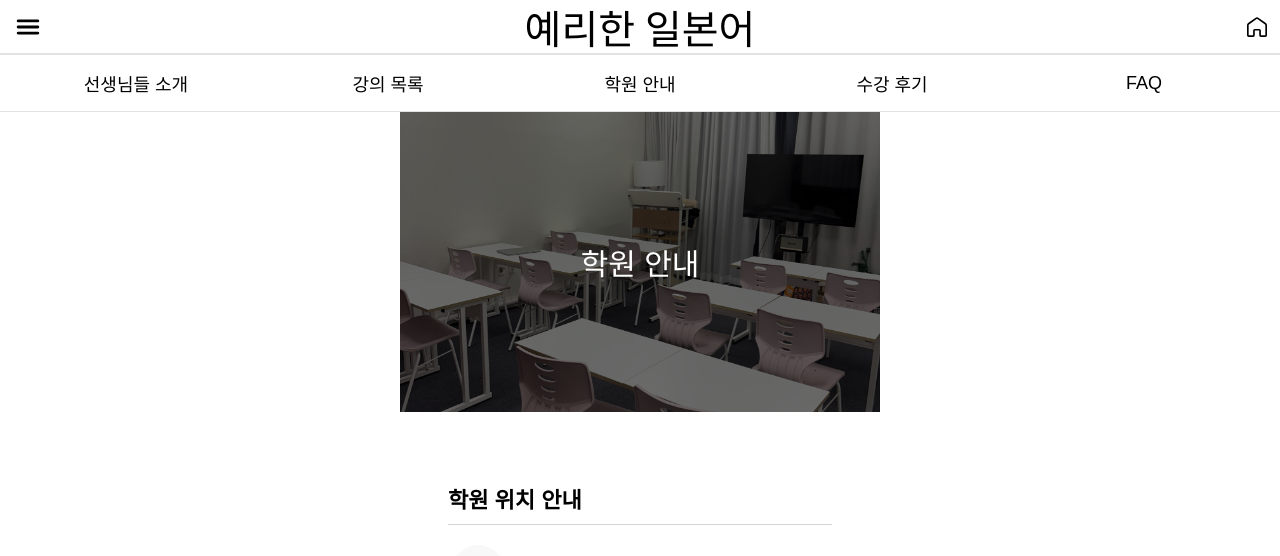
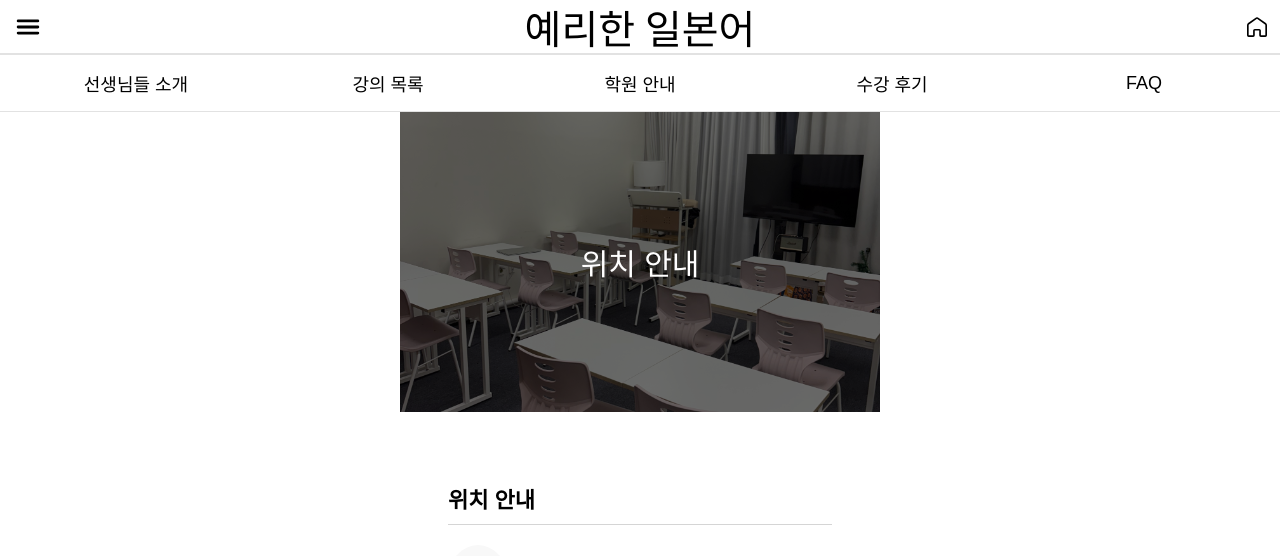
Before and after one commit to JapaneseAcademy/FrontEnd, a React (Vite) app in the folder web/: page /introduction in a window 1280 px wide. Shown: the top 556 px of the page. Built offline with nearby package versions, Linux system fonts and the light colour scheme; no server answers; a web font is replaced by a local one.

Commit message:
DOCS: '학원 안내' 문구 변경

```diff
--- a/web/src/pages/IntroductionPage.tsx
+++ b/web/src/pages/IntroductionPage.tsx
@@ -17,11 +17,11 @@ const IntroductionPage = () => {
   return (
     <>
       <Helmet
-        title="학원 안내 - 예리한 일본어"
+        title="위치 안내 - 예리한 일본어"
         meta={[
             {
               name: "description",
-              content: "예리한 일본어 학원 위치 및 오시는 길 안내",
+              content: "예리한 일본어 위치 및 오시는 길 안내",
             },
         ]}
         link={[{ rel: "canonical", href: "https://www.yeri-jp.com/introduction" }]}
@@ -29,9 +29,9 @@ const IntroductionPage = () => {
 
       {/* <Header /> */}
       <Main>
-        <Banner>학원 안내</Banner>
+        <Banner>위치 안내</Banner>
         <Content>
-          <Title>학원 위치 안내</Title>
+          <Title>위치 안내</Title>
 
           <LocationContainer id='locationContainer'>
 
```
